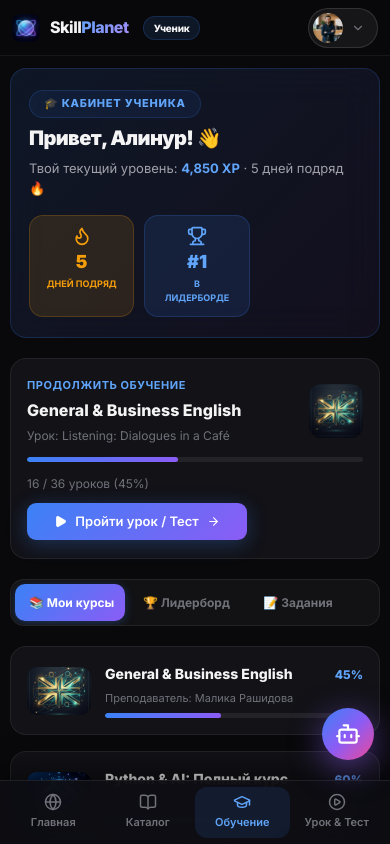
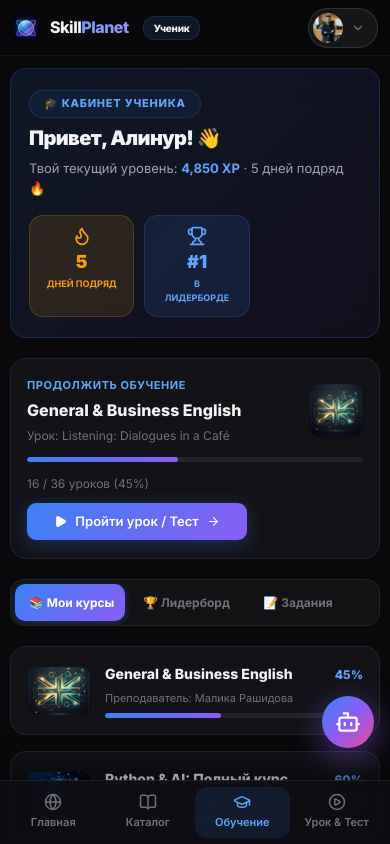
Before and after one commit to sadirov-dev/skill-planet, a React (Vite) app: page / in a window 390 px wide. Shown: the top 844 px of the page. Built offline with nearby package versions, Linux system fonts and the light colour scheme.

Commit message:
fix(ui): raise AI button higher on mobile (bottom: 96px)

```diff
--- a/src/index.css
+++ b/src/index.css
@@ -383,7 +383,7 @@ body.light .stripe { background:linear-gradient(90deg,transparent,rgba(0,0,0,.08
 
 @media (max-width: 767px) {
   .ai-widget-trigger {
-    bottom: 84px !important;
+    bottom: 96px !important;
     right: 16px !important;
     width: 52px !important;
     height: 52px !important;
```
